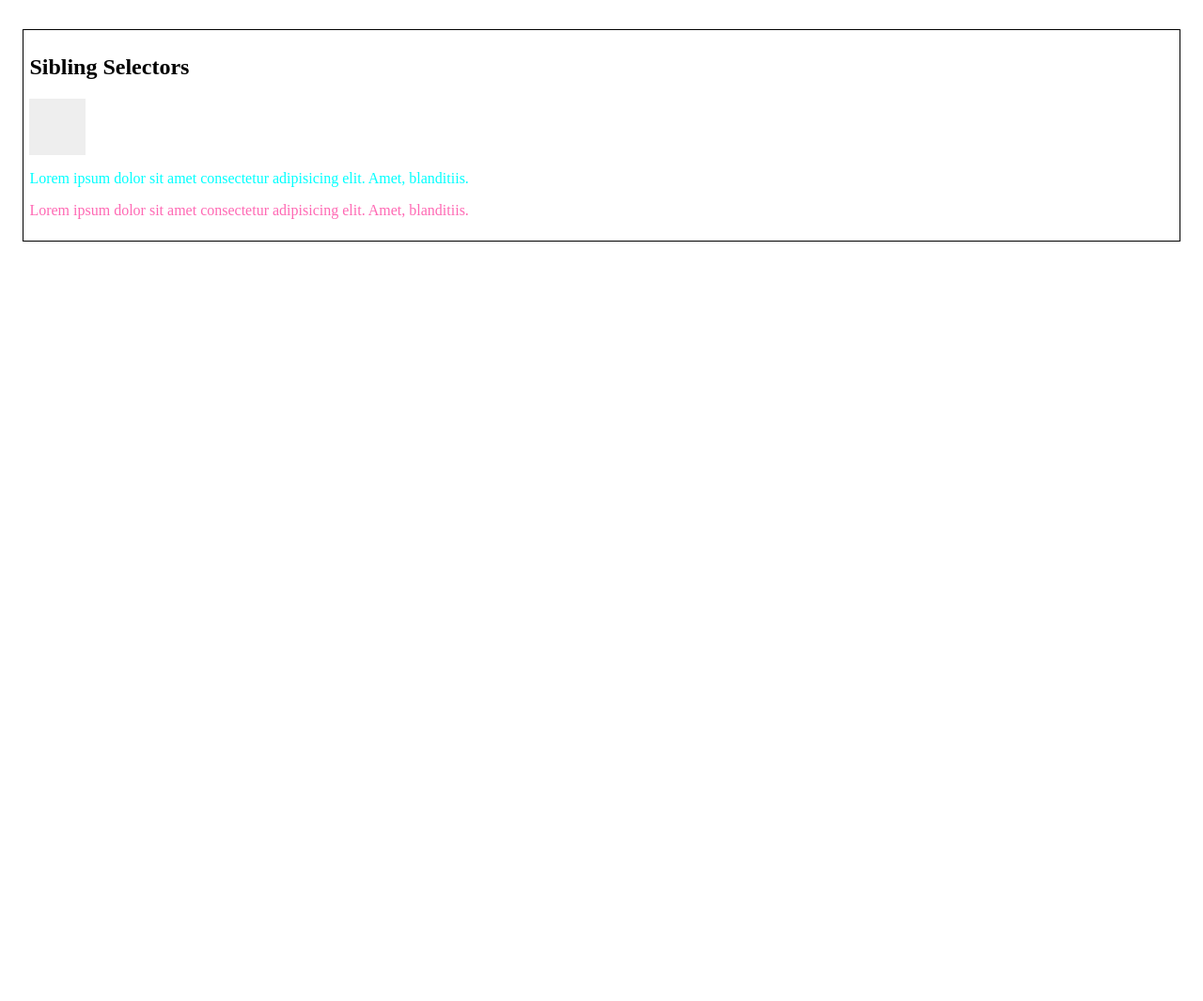
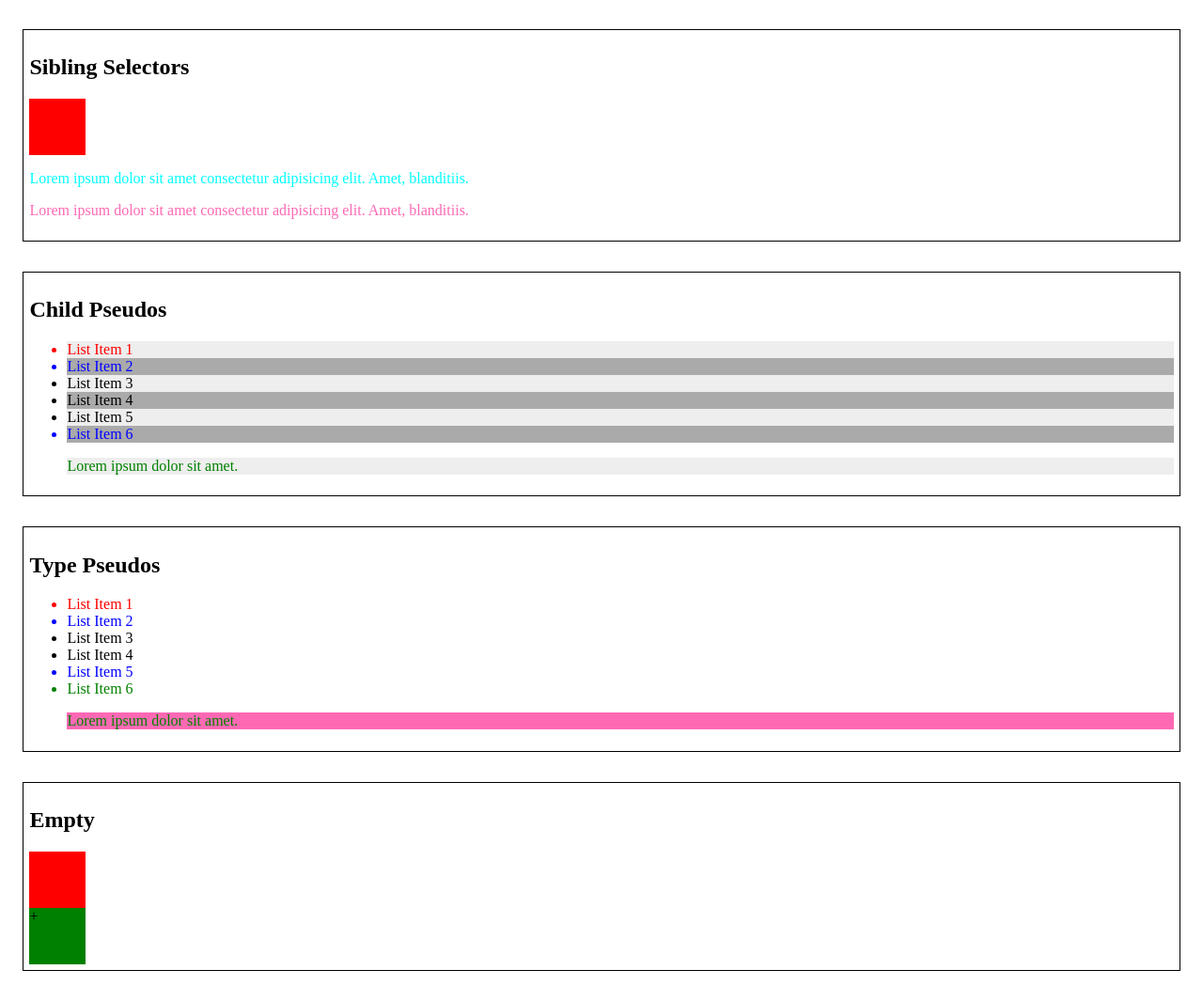
Before and after one commit to devhausleipzig/css-selectors, a plain HTML site: page index.html in a window 1280 px wide. Shown: the part 583-1648 px from the top of the page at 94% size. Before the commit the page ends 872 px from the top, so only its background shows below. Drawn offline with Linux system fonts and the light colour scheme.

Commit message:
add pseudos

```diff
--- a/index.html
+++ b/index.html
@@ -63,5 +63,34 @@
         blanditiis.
       </p>
     </section>
+    <section>
+      <h2>Child Pseudos</h2>
+      <ul class="list">
+        <li>List Item 1</li>
+        <li>List Item 2</li>
+        <li>List Item 3</li>
+        <li>List Item 4</li>
+        <li>List Item 5</li>
+        <li>List Item 6</li>
+        <p>Lorem ipsum dolor sit amet.</p>
+      </ul>
+    </section>
+    <section>
+      <h2>Type Pseudos</h2>
+      <ul class="list-2">
+        <li>List Item 1</li>
+        <li>List Item 2</li>
+        <li>List Item 3</li>
+        <li>List Item 4</li>
+        <li>List Item 5</li>
+        <li>List Item 6</li>
+        <p>Lorem ipsum dolor sit amet.</p>
+      </ul>
+    </section>
+    <section>
+      <h2>Empty</h2>
+      <div class="square"></div>
+      <div class="square">+</div>
+    </section>
   </body>
 </html>
--- a/main.css
+++ b/main.css
@@ -74,4 +74,60 @@ p {
 /* Active Selector */
 /* a:active {} */
 /* Visited Selector */
-/* a:visited {} */ ;
+/* a:visited {} */
+
+.list > :first-child {
+  color: red;
+}
+
+.list > :last-child {
+  color: green;
+}
+
+.list > :nth-child(2) {
+  color: blue;
+}
+.list > :nth-last-child(2) {
+  color: blue;
+}
+
+.list > :nth-child(even) {
+  background-color: #aaa;
+}
+.list > :nth-child(odd) {
+  background-color: #eee;
+}
+
+.list > :only-child {
+  background-color: hotpink;
+}
+
+.list > p:only-child {
+  background-color: hotpink;
+}
+.list-2 > :first-of-type {
+  color: red;
+}
+
+.list-2 > :last-of-type {
+  color: green;
+}
+
+.list-2 > :nth-of-type(2) {
+  color: blue;
+}
+.list-2 > :nth-last-of-type(2) {
+  color: blue;
+}
+
+.list-2 > :only-of-type {
+  background-color: hotpink;
+}
+
+.square:empty {
+  background-color: red;
+}
+
+.square:not(:empty) {
+  background-color: green;
+}
```
